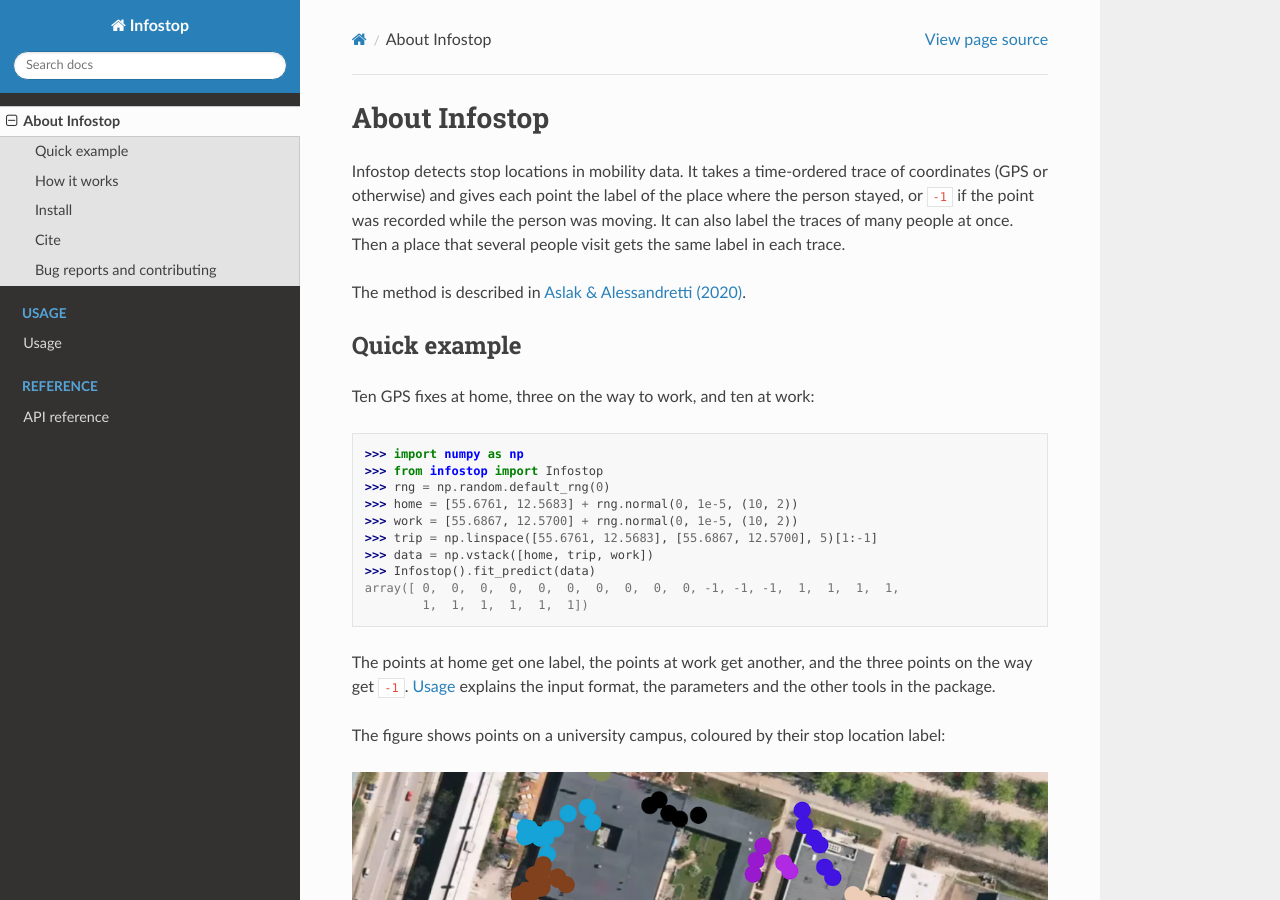
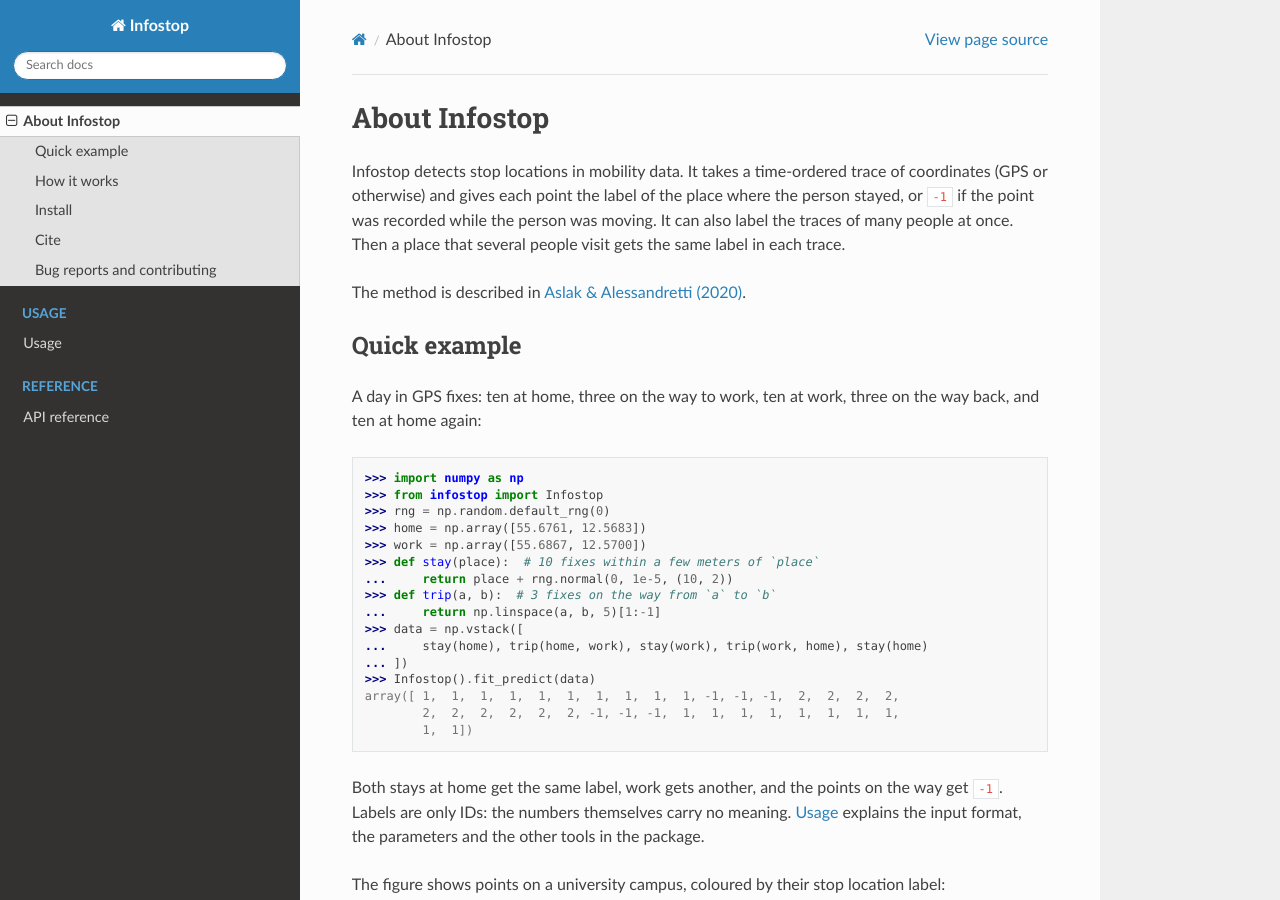
Before and after one commit to ulfaslak/infostop, a Sphinx documentation site: the page built from docs/about.rst, in a window 1280 px wide and 900 px high. Built offline with Sphinx 7.4.7 and the Read the Docs theme 3.1.0, drawn with Linux system fonts in a browser that asks for light colours.

Commit message:
Keep the docs examples free of Infomap module ties
The multi-user and SpatialInfomap examples had two clusters of equal size,
so their label numbers depended on how Infomap breaks a tie. The About
example skipped Infomap entirely and so showed labels from 0, which is the
exception. Describe labels as non-negative IDs.

Co-Authored-By: Claude Opus 5.5 <noreply@anthropic.com>

```diff
--- a/docs/about.rst
+++ b/docs/about.rst
@@ -12,24 +12,32 @@ The method is described in `Aslak & Alessandretti (2020)`_.
 Quick example
 -------------
 
-Ten GPS fixes at home, three on the way to work, and ten at work:
+A day in GPS fixes: ten at home, three on the way to work, ten at work, three
+on the way back, and ten at home again:
 
 .. code-block:: pycon
 
    >>> import numpy as np
    >>> from infostop import Infostop
    >>> rng = np.random.default_rng(0)
-   >>> home = [55.6761, 12.5683] + rng.normal(0, 1e-5, (10, 2))
-   >>> work = [55.6867, 12.5700] + rng.normal(0, 1e-5, (10, 2))
-   >>> trip = np.linspace([55.6761, 12.5683], [55.6867, 12.5700], 5)[1:-1]
-   >>> data = np.vstack([home, trip, work])
+   >>> home = np.array([55.6761, 12.5683])
+   >>> work = np.array([55.6867, 12.5700])
+   >>> def stay(place):  # 10 fixes within a few meters of `place`
+   ...     return place + rng.normal(0, 1e-5, (10, 2))
+   >>> def trip(a, b):  # 3 fixes on the way from `a` to `b`
+   ...     return np.linspace(a, b, 5)[1:-1]
+   >>> data = np.vstack([
+   ...     stay(home), trip(home, work), stay(work), trip(work, home), stay(home)
+   ... ])
    >>> Infostop().fit_predict(data)
-   array([ 0,  0,  0,  0,  0,  0,  0,  0,  0,  0, -1, -1, -1,  1,  1,  1,  1,
-           1,  1,  1,  1,  1,  1])
+   array([ 1,  1,  1,  1,  1,  1,  1,  1,  1,  1, -1, -1, -1,  2,  2,  2,  2,
+           2,  2,  2,  2,  2,  2, -1, -1, -1,  1,  1,  1,  1,  1,  1,  1,  1,
+           1,  1])
 
-The points at home get one label, the points at work get another, and the
-three points on the way get ``-1``. :doc:`usage/usage` explains the input
-format, the parameters and the other tools in the package.
+Both stays at home get the same label, work gets another, and the points on
+the way get ``-1``. Labels are only IDs: the numbers themselves carry no
+meaning. :doc:`usage/usage` explains the input format, the parameters and the
+other tools in the package.
 
 The figure shows points on a university campus, coloured by their stop
 location label:
```
Also changed, not shown: docs/usage/usage.rst (+30 -18 lines).
